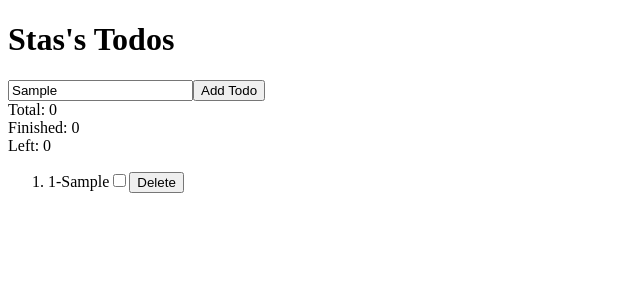
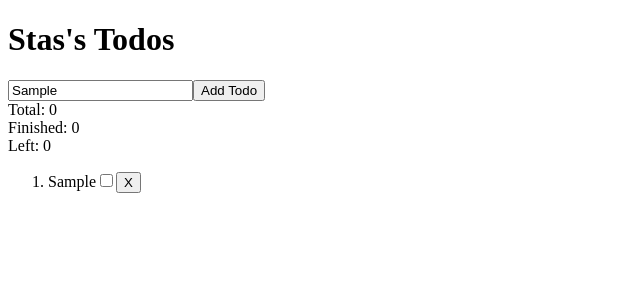
Before and after one commit to StasGavrilov/Todos-react, a React (Create React App) app: page / in a window 1280 px wide. Both pictures are taken after typing "Sample" into the empty fields and a click on the button "Add Todo". Shown: the top 300 px of the page, without its empty margins (0-640 px from the left). Built offline with nearby package versions, Linux system fonts and the light colour scheme.

Commit message:
todo page

```diff
--- a/src/App.js
+++ b/src/App.js
@@ -1,55 +1,9 @@
-import React, { useState, useEffect } from "react";
-import TodosList from "./components/TodosList";
-
-const local_storage_key = 'react.todos'
+import React from "react";
+import TodosMain from "./Todos/components/TodosMain";
 
 function App() {
-  const [todos, setTodos] = useState([])
-  const [text, setText] = useState('')
-
-  useEffect(() => {
-    const todoJSON = localStorage.getItem(local_storage_key)
-    if (todoJSON != null) setTodos(JSON.parse(todoJSON))
-  }, [])
-
-  useEffect(() => {
-    localStorage.setItem(local_storage_key, JSON.stringify(todos))
-  }, [todos])
-
-  function handleTodoAdd() {
-    const todo = {
-      id: todos.length + 1,
-      text: text,
-      isCompleted: false
-    }
-
-    console.log([...todos, todo])
-
-    setTodos([...todos, todo])
-  }
-
-  function handleText(event) {
-    setText(event.target.value)
-  }
-
   return (
-    <div>
-      <h1>Stas's Todos</h1>
-      <div>
-        <input type='text' onChange={handleText} />
-        <button onClick={handleTodoAdd}>Add Todo</button>
-      </div>
-
-      <div className='stats'>
-        <div className='total'>Total: <span>0</span></div>
-        <div className='finished'>Finished: <span>0</span></div>
-        <div className='left'>Left: <span>0</span></div>
-      </div>
-
-      <ol>
-        <TodosList todos={todos} />
-      </ol>
-    </div>
+    <TodosMain />
   )
 }
 
--- a/src/components/Todo.js
+++ b/src/Todos/components/Todo.js
@@ -8,11 +8,11 @@ function Todo(props) {
     } = props
 
     return (
-        <div>
+        <div className='todo-wrapper'>
             <li>
-                <span>{id}-{text}</span>
+                <span>{text}</span>
                 <input type='checkbox' value={isCompleted} />
-                <button>Delete</button>
+                <button>X</button>
             </li>
         </div>
     )
--- a/src/components/TodosList.js
+++ b/src/Todos/components/TodosList.js
@@ -7,7 +7,6 @@ function TodosList(props) {
     return (
         <>
             {todos.map(todo => {
-                console.log(todo)
                 return < Todo
                     key={todo.id}
                     id={todo.id}
--- /dev/null
+++ b/src/Todos/components/TodosMain.js
@@ -0,0 +1,54 @@
+import React, { useState, useEffect } from "react";
+import TodosList from "./TodosList";
+
+const local_storage_key = 'react.todos'
+
+function TodosMain() {
+    const [todos, setTodos] = useState([])
+    const [text, setText] = useState('')
+
+    useEffect(() => {
+        const todoJSON = localStorage.getItem(local_storage_key)
+        if (todoJSON != null) setTodos(JSON.parse(todoJSON))
+    }, [])
+
+    useEffect(() => {
+        localStorage.setItem(local_storage_key, JSON.stringify(todos))
+    }, [todos])
+
+    function handleTodoAdd() {
+        const todo = {
+            id: todos.length,
+            text: text,
+            isCompleted: false
+        }
+
+        setTodos([...todos, todo])
+    }
+
+    function handleText(event) {
+        setText(event.target.value)
+    }
+
+    return (
+        <div>
+            <h1>Stas's Todos</h1>
+            <div>
+                <input type='text' onChange={handleText} />
+                <button onClick={handleTodoAdd}>Add Todo</button>
+            </div>
+
+            <div className='stats'>
+                <div className='total'>Total: <span>0</span></div>
+                <div className='finished'>Finished: <span>0</span></div>
+                <div className='left'>Left: <span>0</span></div>
+            </div>
+
+            <ol>
+                <TodosList todos={todos} />
+            </ol>
+        </div>
+    )
+}
+
+export default TodosMain;
```
